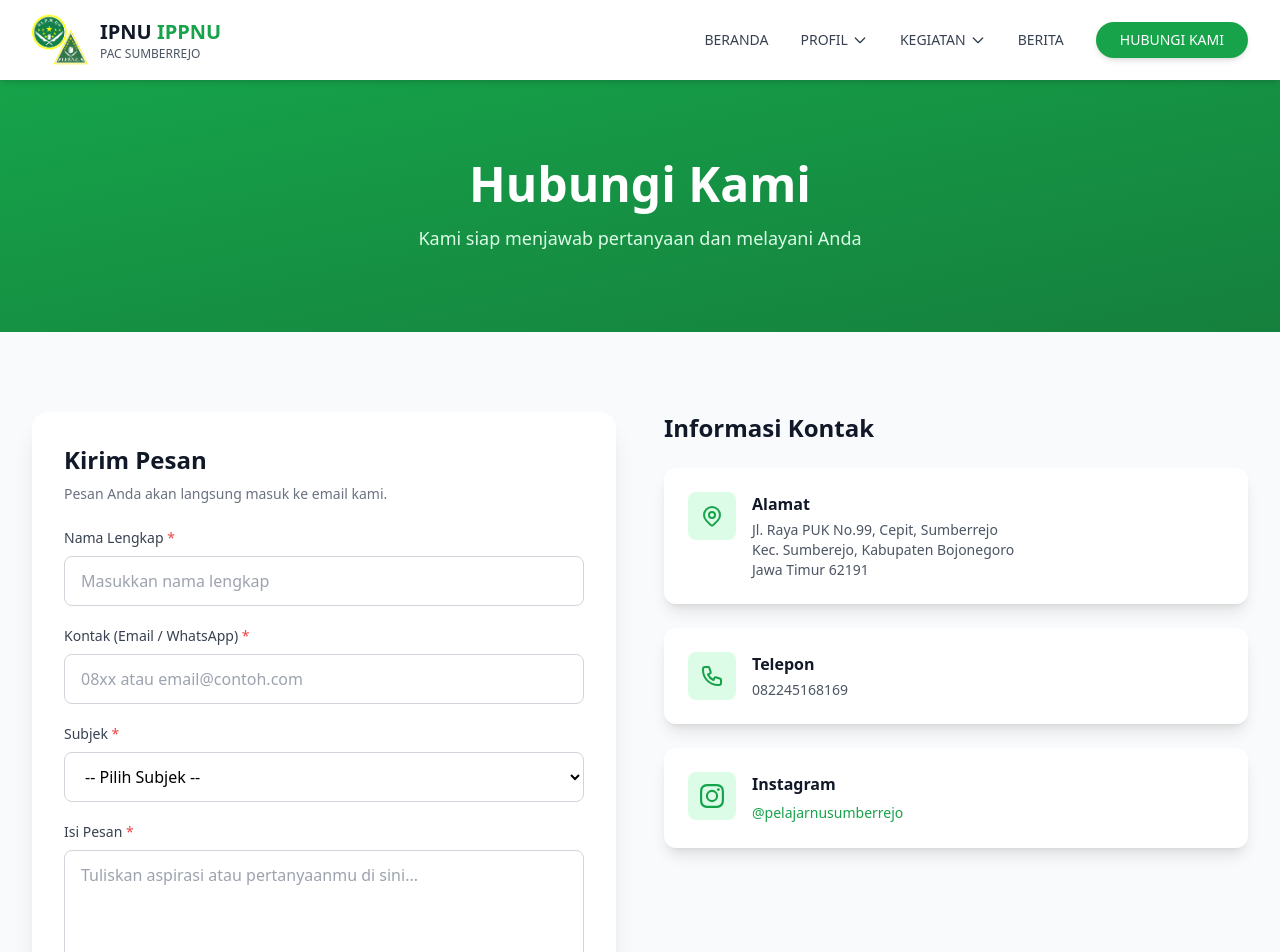
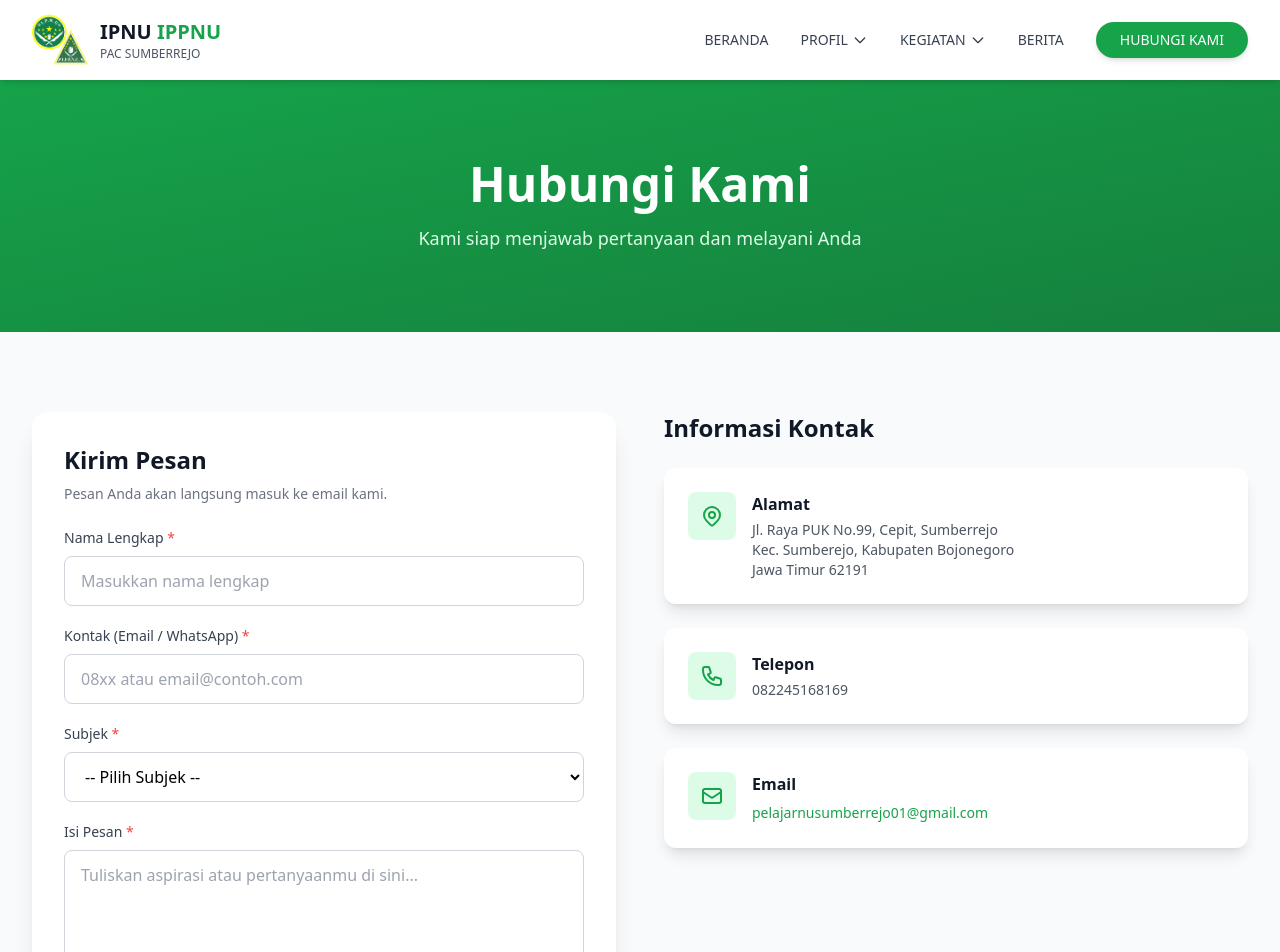
Before and after one commit to rifai99ooke/pacipnuippnusumberrejo, a Next.js app: page /hubungi-kami in a window 1280 px wide. Shown: the top 952 px of the page. Built offline with nearby package versions, Linux system fonts and the light colour scheme.

Commit message:
fix: ganti Instagram dengan Email di halaman hubungi kami

```diff
--- a/src/app/hubungi-kami/page.tsx
+++ b/src/app/hubungi-kami/page.tsx
@@ -49,22 +49,20 @@ export default function HubungiKamiPage() {
                 </div>
               ))}
 
-              {/* Instagram */}
+              {/* Email */}
               <div className="flex items-start space-x-4 bg-white p-6 rounded-xl shadow-lg">
                 <div className="w-12 h-12 bg-green-100 rounded-lg flex items-center justify-center flex-shrink-0">
-                  <svg className="w-6 h-6 text-green-600" fill="currentColor" viewBox="0 0 24 24">
-                    <path d="M12 2.163c3.204 0 3.584.012 4.85.07 3.252.148 4.771 1.691 4.919 4.919.058 1.265.069 1.645.069 4.849 0 3.205-.012 3.584-.069 4.849-.149 3.225-1.664 4.771-4.919 4.919-1.266.058-1.644.07-4.85.07-3.204 0-3.584-.012-4.849-.07-3.26-.149-4.771-1.699-4.919-4.92-.058-1.265-.07-1.644-.07-4.849 0-3.204.013-3.583.07-4.849.149-3.227 1.664-4.771 4.919-4.919 1.266-.057 1.645-.069 4.849-.069zM12 0C8.741 0 8.333.014 7.053.072 2.695.272.273 2.69.073 7.052.014 8.333 0 8.741 0 12c0 3.259.014 3.668.072 4.948.2 4.358 2.618 6.78 6.98 6.98C8.333 23.986 8.741 24 12 24c3.259 0 3.668-.014 4.948-.072 4.354-.2 6.782-2.618 6.979-6.98.059-1.28.073-1.689.073-4.948 0-3.259-.014-3.667-.072-4.947-.196-4.354-2.617-6.78-6.979-6.98C15.668.014 15.259 0 12 0zm0 5.838a6.162 6.162 0 100 12.324 6.162 6.162 0 000-12.324zM12 16a4 4 0 110-8 4 4 0 010 8zm6.406-11.845a1.44 1.44 0 100 2.881 1.44 1.44 0 000-2.881z" />
+                  <svg className="w-6 h-6 text-green-600" fill="none" stroke="currentColor" viewBox="0 0 24 24">
+                    <path strokeLinecap="round" strokeLinejoin="round" strokeWidth={2} d="M3 8l7.89 5.26a2 2 0 002.22 0L21 8M5 19h14a2 2 0 002-2V7a2 2 0 00-2-2H5a2 2 0 00-2 2v10a2 2 0 002 2z" />
                   </svg>
                 </div>
                 <div>
-                  <h3 className="font-bold text-gray-900 mb-1">Instagram</h3>
+                  <h3 className="font-bold text-gray-900 mb-1">Email</h3>
                   <a
-                    href="https://www.instagram.com/pelajarnusumberrejo"
-                    target="_blank"
-                    rel="noopener noreferrer"
-                    className="text-green-600 hover:text-green-700 text-sm font-medium transition"
+                    href="mailto:pelajarnusumberrejo01@gmail.com"
+                    className="text-green-600 hover:text-green-700 text-sm font-medium transition break-all"
                   >
-                    @pelajarnusumberrejo
+                    pelajarnusumberrejo01@gmail.com
                   </a>
                 </div>
               </div>
```
